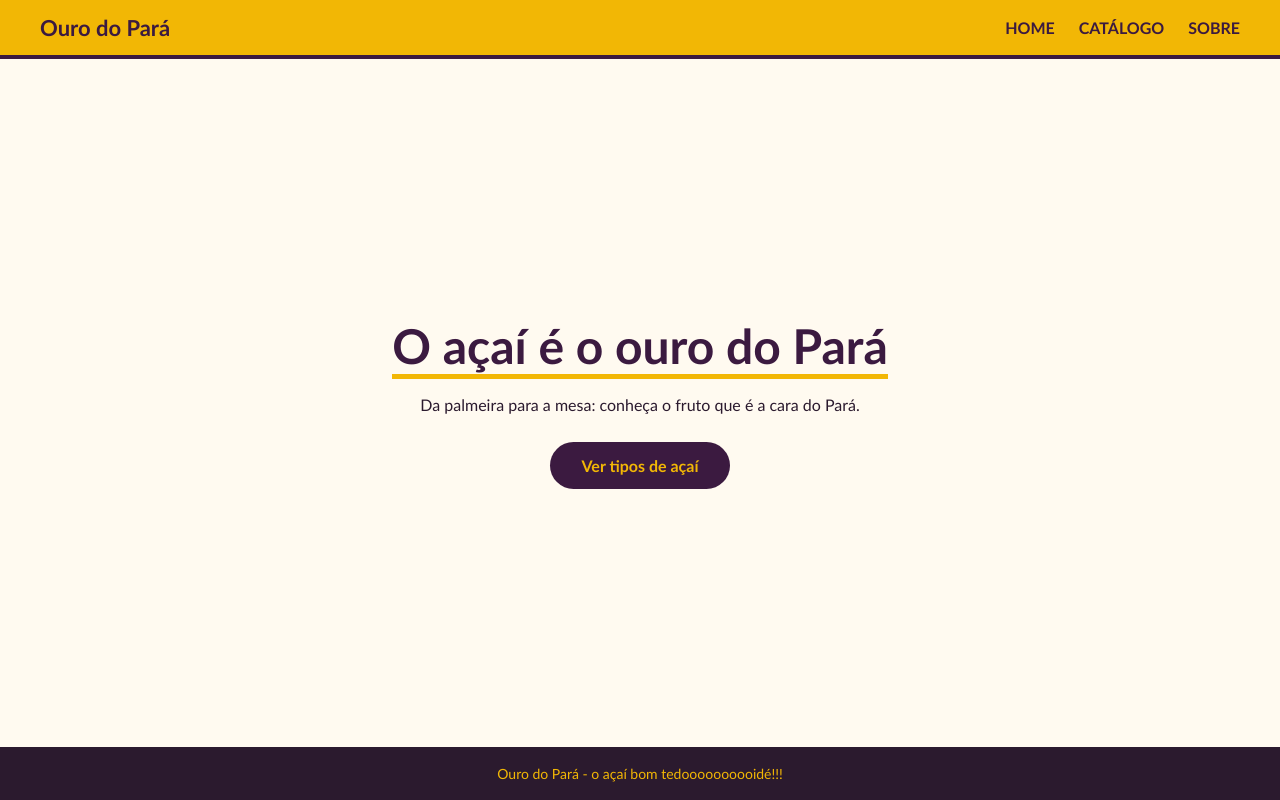
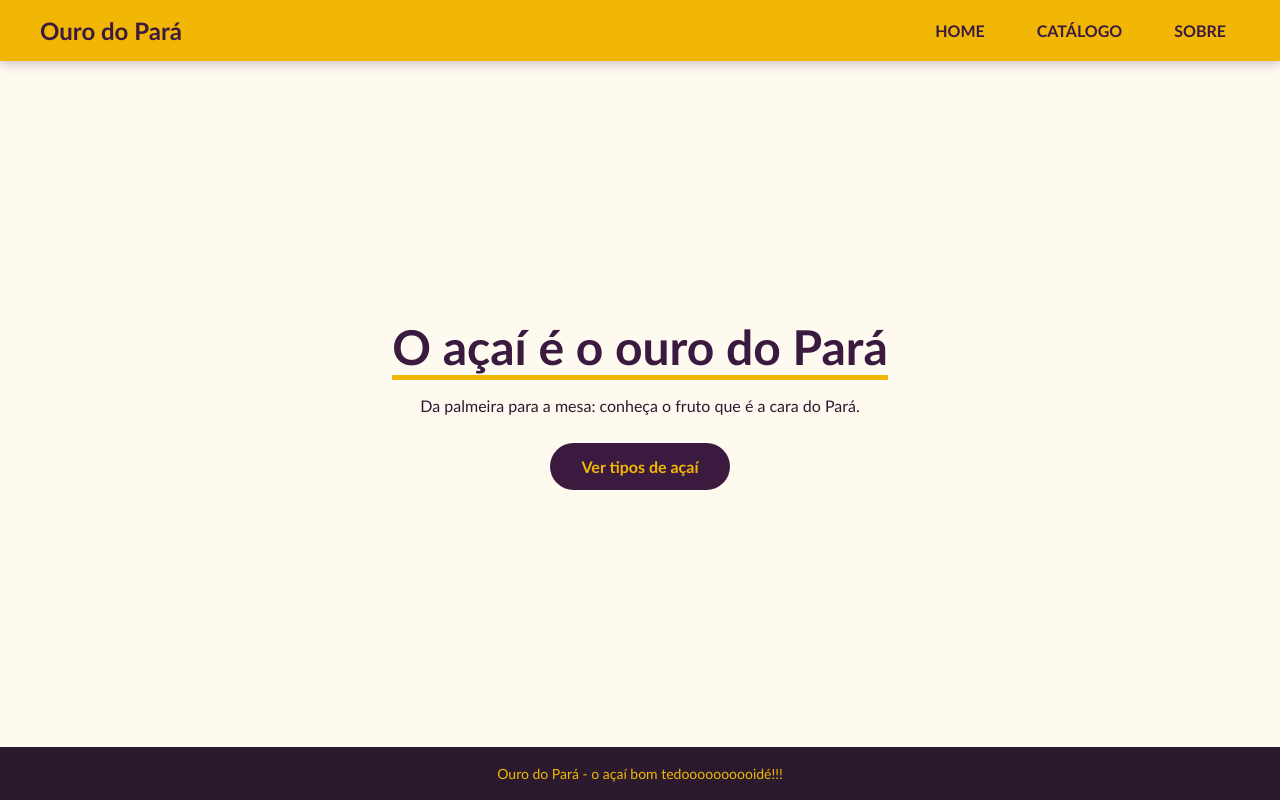
Before and after one commit to lucasqgomes07-commit/ouro-do-para, a JavaScript app: page / in a window 1280 px wide. Built offline with nearby package versions, Linux system fonts and the light colour scheme.

Commit message:
Estilo meio-termo: navbar com sombra e hover
Updated padding, font size, and added hover effects for links.

```diff
--- a/src/components/Navbar/Navbar.module.css
+++ b/src/components/Navbar/Navbar.module.css
@@ -2,21 +2,29 @@
   display: flex;
   justify-content: space-between;
   align-items: center;
-  padding: 14px 40px;
+  padding: 16px 40px;
   background-color: #f2b705;
-  border-bottom: 4px solid #3b1a40;
+  box-shadow: 0 3px 10px rgba(59, 26, 64, 0.25);
 }
 
 .logo {
-  font-size: 22px;
+  font-size: 24px;
   font-weight: bold;
   color: #3b1a40;
 }
 
 .link {
   margin-left: 24px;
+  padding: 6px 14px;
   color: #3b1a40;
   font-weight: bold;
   text-transform: uppercase;
   text-decoration: none;
+  border-radius: 20px;
+  transition: background-color 0.3s, color 0.3s;
 }
+
+.link:hover {
+  background-color: #3b1a40;
+  color: #f2b705;
+}
```
